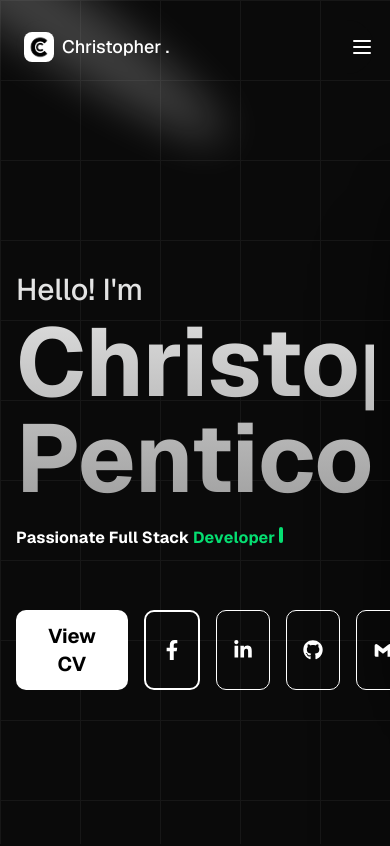
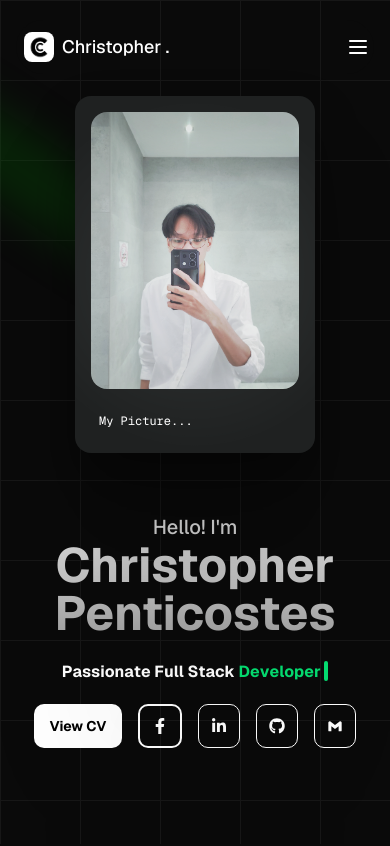
Before and after one commit to Christopher-Penticostes/Portfolio, a Next.js app: page / in a window 390 px wide. Shown: the top 846 px of the page. Built offline with nearby package versions, Linux system fonts and the light colour scheme.

Commit message:
fix(hero): fix the responsiveness

```diff
--- a/app/globals.css
+++ b/app/globals.css
@@ -152,3 +152,7 @@
 @utility animate-spotlight {
   animation: var(--animate-spotlight);
 }
+
+@utility animate-scroll {
+  animation: var(--animate-scroll);
+}
--- a/app/page.tsx
+++ b/app/page.tsx
@@ -17,8 +17,8 @@ export default function Home() {
         />
 
         <Spotlight
-          className="-top-40 left-0 md:-top-20 md:left-60"
-          fill="white"
+          className="-top-40 left-0 md:-top-10 md:left-80 max-lg:top-10! max-lg:left-10!"
+          fill="green"
         />
 
         <Hero />
--- a/components/sections/hero.tsx
+++ b/components/sections/hero.tsx
@@ -28,38 +28,45 @@ export default function Hero() {
   ];
 
   return (
-    <div className="w-full flex items-center max-w-7xl">
-      <div className="relative z-10 mx-auto w-full  p-4 pt-20 md:pt-0">
-        <h1 className="bg-opacity-50 text-left bg-linear-to-b from-neutral-50 to-neutral-400 bg-clip-text text-8xl font-bold text-transparent md:text-10xl">
-          <span className="text-[30px] font-medium">Hello! I'm</span> <br />
+    <div className="w-full flex items-center max-w-7xl px-4 pt-15 max-lg:flex-col-reverse max-lg:pt-0 max-md:pb-20">
+      <div className="relative z-10 mx-auto w-[70%] p-4 pt-20 md:pt-0 max-lg:w-full max-md:pt-0">
+        <h1 className="bg-opacity-50 text-left bg-linear-to-b from-neutral-50 to-neutral-400 bg-clip-text text-8xl font-bold text-transparent md:text-10xl max-lg:text-7xl max-lg:text-center max-md:text-5xl">
+          <span className="text-[30px] font-medium max-lg:text-[26px] max-md:text-[20px]">
+            Hello! I'm
+          </span>{' '}
+          <br />
           Christopher <br /> Penticostes
         </h1>
-        <TypewriterEffect words={words} className="mt-5 text-left" />
-        <div className="mt-15 flex gap-4">
-          <button className="cursor-pointer px-8 py-3 bg-white text-black text-xl rounded-lg font-bold transform hover:-translate-y-1 transition duration-400">
+        <TypewriterEffect
+          words={words}
+          className="mt-5 text-left max-lg:text-center"
+        />
+        <div className="mt-15 flex gap-4 max-lg:justify-center max-md:mt-5">
+          <button className="cursor-pointer px-8 py-3 bg-white text-black text-xl rounded-lg font-bold transform hover:-translate-y-1 transition duration-400 max-md:text-sm max-md:px-4">
             View CV
           </button>
-          <button className="cursor-pointer px-4 py-3 border-2 border-white bg-transparent text-white text-xl rounded-lg font-bold transform hover:-translate-y-1 transition duration-400">
-            <FaFacebookF size={20} />
+          <button className="cursor-pointer px-4 py-3 border-2 border-white bg-transparent text-white text-xl rounded-lg font-bold transform hover:-translate-y-1 transition duration-400 max-md:px-3 max-md:py-0">
+            <FaFacebookF size={20} className="max-md:h-4 max-md:w-4" />
           </button>
-          <button className="cursor-pointer px-4 py-3 border border-white bg-transparent text-white text-xl rounded-lg font-bold transform hover:-translate-y-1 transition duration-400">
-            <FaLinkedinIn size={20} />
+          <button className="cursor-pointer px-4 py-3 border border-white bg-transparent text-white text-xl rounded-lg font-bold transform hover:-translate-y-1 transition duration-400 max-md:px-3 max-md:py-0">
+            <FaLinkedinIn size={20} className="max-md:h-4 max-md:w-4" />
           </button>
-          <button className="cursor-pointer px-4 py-3 border border-white bg-transparent text-white text-xl rounded-lg font-bold transform hover:-translate-y-1 transition duration-400">
-            <FaGithub size={20} />
+          <button className="cursor-pointer px-4 py-3 border border-white bg-transparent text-white text-xl rounded-lg font-bold transform hover:-translate-y-1 transition duration-400 max-md:px-3 max-md:py-0">
+            <FaGithub size={20} className="max-md:h-4 max-md:w-4" />
           </button>
-          <button className="cursor-pointer px-4 py-3 border border-white bg-transparent text-white text-xl rounded-lg font-bold transform hover:-translate-y-1 transition duration-400">
-            <BiLogoGmail size={20} />
+          <button className="cursor-pointer px-4 py-3 border border-white bg-transparent text-white text-xl rounded-lg font-bold transform hover:-translate-y-1 transition duration-400 max-md:px-3 max-md:py-0">
+            <BiLogoGmail size={20} className="max-md:h-4 max-md:w-4" />
           </button>
         </div>
       </div>
-      <CometCard>
+      <div className="w-[30%] flex justify-end max-lg:w-full max-lg:justify-center max-lg:my-0">
+        <CometCard className="z-40">
           <button
             type="button"
-          className="my-10 flex w-90 cursor-pointer flex-col items-stretch rounded-[16px] border-0 bg-[#1F2121] p-2 md:my-20 md:p-4"
+            className="my-10 flex w-90 cursor-pointer flex-col items-stretch rounded-[16px] border-0 bg-[#1F2121] p-2 md:my-20 md:p-4 max-lg:w-80 max-md:w-60"
           >
             <div className="mx-2 flex-1">
-            <div className="relative mt-2 aspect-[3/4] w-full">
+              <div className="relative mt-2 aspect-3/4 w-full">
                 <Image
                   loading="lazy"
                   className="absolute inset-0 h-full w-full rounded-[16px] bg-[#000000] object-cover contrast-80"
@@ -78,5 +85,6 @@ export default function Hero() {
           </button>
         </CometCard>
       </div>
+    </div>
   );
 }
--- a/components/ui/resizable-navbar.tsx
+++ b/components/ui/resizable-navbar.tsx
@@ -52,10 +52,7 @@ interface MobileNavMenuProps {
 
 export const Navbar = ({ children, className }: NavbarProps) => {
   const ref = useRef<HTMLDivElement>(null);
-  const { scrollY } = useScroll({
-    target: ref,
-    offset: ['start start', 'end start'],
-  });
+  const { scrollY } = useScroll();
   const [visible, setVisible] = useState<boolean>(false);
 
   useMotionValueEvent(scrollY, 'change', (latest) => {
@@ -230,9 +227,9 @@ export const MobileNavToggle = ({
   onClick: () => void;
 }) => {
   return isOpen ? (
-    <IconX className="text-white dark:text-white" onClick={onClick} />
+    <IconX className="text-white dark:text-white mr-1" onClick={onClick} />
   ) : (
-    <IconMenu2 className="text-white dark:text-white" onClick={onClick} />
+    <IconMenu2 className="text-white dark:text-white mr-1" onClick={onClick} />
   );
 };
 
--- a/components/ui/typewriter-effect.tsx
+++ b/components/ui/typewriter-effect.tsx
@@ -72,7 +72,7 @@ export const TypewriterEffect = ({
   return (
     <div
       className={cn(
-        'text-base sm:text-xl md:text-3xl lg:text-xl font-bold text-center',
+        'text-base sm:text-xl md:text-xl lg:text-xl font-bold text-center ',
         className,
       )}
     >
@@ -90,7 +90,7 @@ export const TypewriterEffect = ({
           repeatType: 'reverse',
         }}
         className={cn(
-          'inline-block rounded-sm w-[4px] h-4 md:h-6 lg:h-5 bg-green-400',
+          'inline-block rounded-sm w-[4px] h-5 md:h-5 lg:h-6 translate-y-1 bg-green-400',
           cursorClassName,
         )}
       ></motion.span>
@@ -156,7 +156,7 @@ export const TypewriterEffectSmooth = ({
         }}
       >
         <div
-          className="text-xs sm:text-base md:text-xl lg:text:3xl xl:text-5xl font-bold"
+          className="text-xs sm:text-base md:text-xl lg:text:3xl xl:text-5xl font-bold "
           style={{
             whiteSpace: 'nowrap',
           }}
```
Lines whose indentation alone changed are shown as unchanged.
